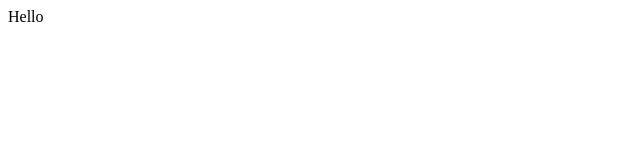
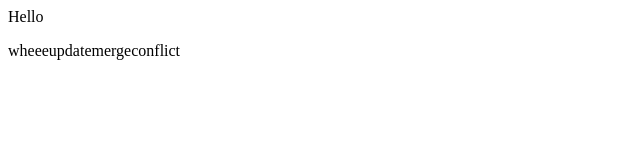
Before and after one commit to LangdonDai/test1, a plain HTML site: page index.html in a window 1280 px wide. Shown: the whole page, without its empty margins (0-640 px from the left). Drawn offline with Linux system fonts and the light colour scheme.

Commit message:
in this video I committed and added modified files

```diff
--- a/index.html
+++ b/index.html
@@ -1 +1,2 @@
 <div>Hello</div>
+<p>wheeeupdatemergeconflict</p>
```
